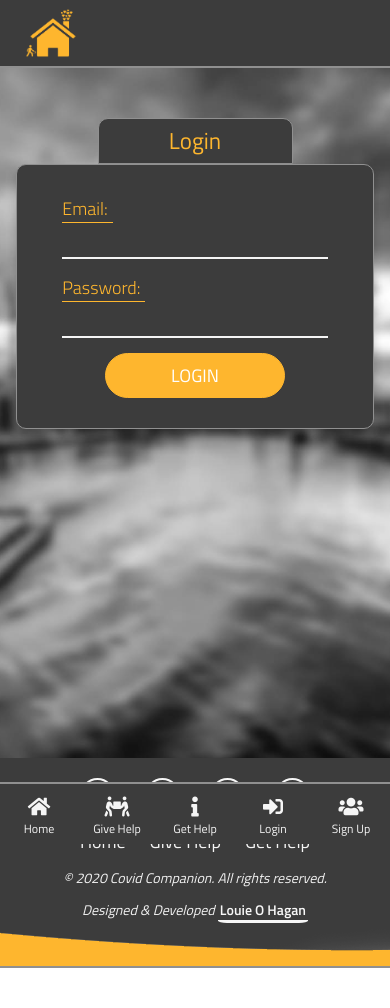
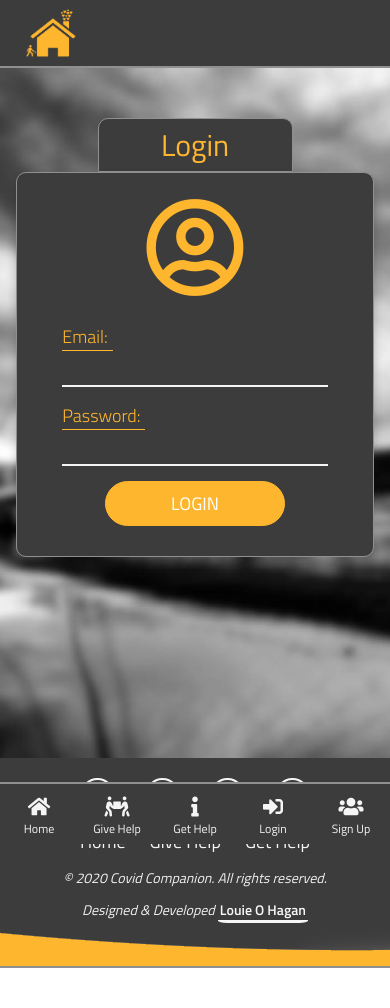
Before and after one commit to LouieOHagan/Covid-Companion-Website, a Flask app: page /login in a window 390 px wide. Shown: the top 1008 px of the page. Run offline with Flask 2, Linux system fonts and the light colour scheme; some libraries are stand-ins or nearby versions.

Commit message:
Style: Added user icon to sign up and login page and adjusted card titles responsiveness for both pages. Also added 2 new background images, added them to the sign-up and login pages and adjusted names of all background images

```diff
--- a/static/css/style.css
+++ b/static/css/style.css
@@ -224,15 +224,23 @@ body {
 }
 
 .confirmation-background {
+    background: url(../images/back-2.jpg) center/cover no-repeat fixed;
+}
+
+.edit-post-background {
     background: url(../images/back-3.jpg) center/cover no-repeat fixed;
 }
 
-.edit-post-background {
+.give-help-background {
     background: url(../images/back-4.jpg) center/cover no-repeat fixed;
 }
 
-.give-help-background {
+.login-background {
     background: url(../images/back-5.jpg) center/cover no-repeat fixed;
+}
+
+.sign-up-background {
+    background: url(../images/back-6.jpg) center/cover no-repeat fixed;
 }
 
 /* --------------------------Page Cards */
@@ -329,6 +337,16 @@ body {
 .cancel-button:hover {
     background: #363636;
     border: 2px solid grey;
+}
+
+/* --------------------------Login & Signup */
+.user-icon {
+    color: #feb62e;
+    font-size: 140px;
+    text-align: center;
+    display: block;
+    margin: 35px auto 5px;
+
 }
 
 /* --------------------------Get Help Page */
@@ -431,6 +449,12 @@ body {
         font-size: 23px;
     }
 
+    /* --- Login & Signup */
+    .user-icon {
+        font-size: 120px;
+        margin: 30px auto 0px;
+    }
+
     /* --- Get Help Page */
     .input-field {
         margin-bottom: 10px;
@@ -503,6 +527,20 @@ body {
     .input-field {
         font-size: 17px;
         height: 36px;
+    }
+
+    /* --- Login & Signup */
+    .user-icon {
+        font-size: 100px;
+        margin: 25px auto -5px;
+    }
+
+    .signup-card h2 {
+        font-size: 20px
+    }
+
+    .login-card h2 {
+        font-size: 30px;
     }
 }
 
--- a/templates/login.html
+++ b/templates/login.html
@@ -9,11 +9,11 @@
     <input type="text">
 
     </form> -->
-<div class="background-image get-help-background">
+<div class="background-image login-background">
     <div class="container">
         <div class="row">
             <!-- Login Card Title -->
-            <div class="col-6 col-md-5 col-lg-4 title-card">
+            <div class="col-6 col-md-5 col-lg-4 title-card login-card">
                 <h2>Login</h2>
             </div>
             <!-- / .Login Card Title -->
@@ -21,6 +21,7 @@
         <div class="row">
             <!-- Login Card Content -->
             <div class="col-11 col-sm-12 col-md-10 col-lg-8 form-card">
+                <i class="far fa-user-circle user-icon"></i>
                 <form class="form-section" action="{{url_for('login')}}" method="POST">
                     <!-- Email Input -->
                     <div class="form-group">
--- a/templates/sign-up.html
+++ b/templates/sign-up.html
@@ -9,11 +9,11 @@
     <input type="text">
 
     </form> -->
-
+<div class="background-image sign-up-background">
     <div class="container">
             <div class="row">
                 <!-- Sign Up Card Title -->
-                <div class="col-6 col-md-5 col-lg-4 title-card">
+                <div class="col-6 col-md-5 col-lg-4 title-card signup-card">
                     <h2>Create Account</h2>
                 </div>
                 <!-- / .Sign Up Card Title -->
@@ -21,6 +21,7 @@
             <div class="row">
                 <!-- Sign Up Card Content -->
                 <div class="col-11 col-sm-12 col-md-10 col-lg-8 form-card">
+                    <i class="far fa-user-circle user-icon"></i>
                     <form class="form-section" action="{{url_for('sign_up')}}" method="POST">
                         <!-- First Name Input -->
                         <div class="form-group">
@@ -81,4 +82,5 @@
             </div>
         </div>
         <!-- / .Sign Up Card Section -->
+</div>
 {% endblock %}
```
Also changed, not shown: other parts of static/css/style.css (+29 -1 lines), static/images/back-2.jpg (added), static/images/back-3.jpg, static/images/back-4.jpg, static/images/back-5.jpg, static/images/back-6.jpg (added).
